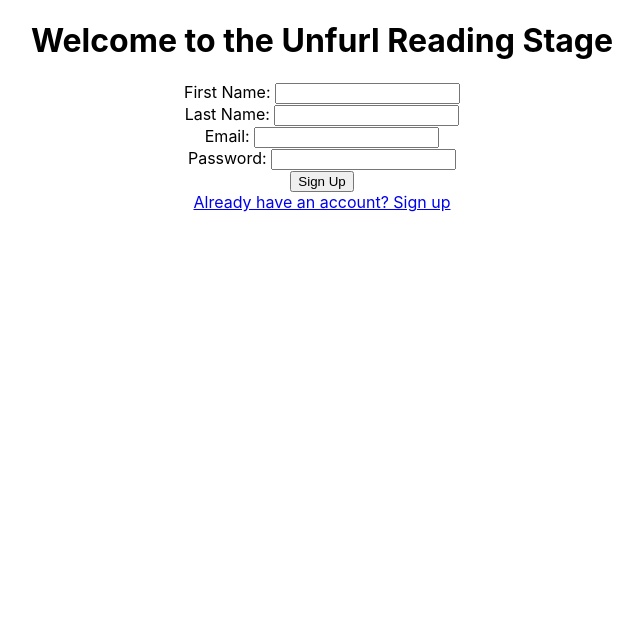
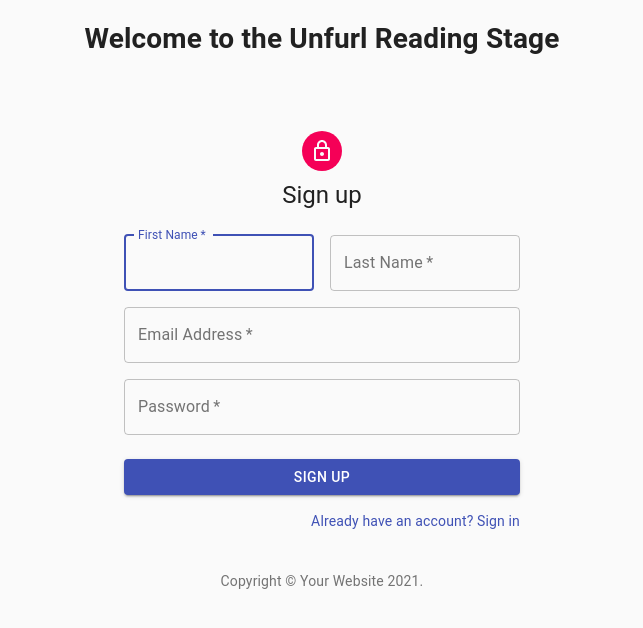
Before and after one commit to Ranjodhsandhu/unfurlreading, a React (Create React App) app: page /signup in a window 1280 px wide. Shown: the top 628 px of the page, without its empty margins (318-961 px from the left). Built offline with nearby package versions, Linux system fonts and the light colour scheme; no server answers.

Commit message:
signin, signup design from material-ui template

```diff
--- a/package.json
+++ b/package.json
@@ -18,6 +18,8 @@
   "author": "Ranjodh",
   "license": "ISC",
   "dependencies": {
+    "@material-ui/core": "^4.12.3",
+    "@material-ui/icons": "^4.11.2",
     "@testing-library/jest-dom": "^4.2.4",
     "@testing-library/react": "^9.5.0",
     "@testing-library/user-event": "^7.2.1",
--- a/src/components/SignIn.js
+++ b/src/components/SignIn.js
@@ -1,7 +1,53 @@
 import  React, { useState }  from 'react';
-import { Link } from 'react-router-dom';
+import Avatar from '@material-ui/core/Avatar';
+import Button from '@material-ui/core/Button';
+import CssBaseline from '@material-ui/core/CssBaseline';
+import TextField from '@material-ui/core/TextField';
+import FormControlLabel from '@material-ui/core/FormControlLabel';
+import Checkbox from '@material-ui/core/Checkbox';
+import Link from '@material-ui/core/Link';
+import Grid from '@material-ui/core/Grid';
+import Box from '@material-ui/core/Box';
+import LockOutlinedIcon from '@material-ui/icons/LockOutlined';
+import Typography from '@material-ui/core/Typography';
+import { makeStyles } from '@material-ui/core/styles';
+import Container from '@material-ui/core/Container';
+
+function Copyright() {
+    return (
+        <Typography variant="body2" color="textSecondary" align="center">
+            {'Copyright © '}
+            <Link color="inherit" href="#">
+                Unfurl Reading
+            </Link>{' '}
+            {new Date().getFullYear()}
+            {'.'}
+        </Typography>
+    );
+}
+const useStyles = makeStyles((theme) => ({
+    paper: {
+        marginTop: theme.spacing(8),
+        display: 'flex',
+        flexDirection: 'column',
+        alignItems: 'center',
+    },
+    avatar: {
+        margin: theme.spacing(1),
+        backgroundColor: theme.palette.secondary.main,
+    },
+    form: {
+        width: '100%', // Fix IE 11 issue.
+        marginTop: theme.spacing(1),
+    },
+    submit: {
+        margin: theme.spacing(3, 0, 2),
+    },
+}));
 
 export default function SignIn(props){
+    const classes = useStyles();
+
     const [ email, setEmail ] = useState('');
     const [ password, setPassword ] = useState('');
 
@@ -19,24 +65,91 @@
         if(!response.ok){
             throw new Error( data.message );
         }
-        // console.log(props);
         props.getUser();
-
     }
     return(
-        <div>
-            <form onSubmit={ handleSubmit }>
-
-                <label htmlFor="email">Email Address:</label>
-                <input type="text" value={email}id="email" name="email" onChange={(e)=> {setEmail(e.target.value);}} required/>
-                <br />
-                <label htmlFor="password">Password:</label>
-                <input type="password" value={password} id="password" name="password" onChange={(e) => { setPassword(e.target.value); }} required/>
-                <br />
-                <button type="submit">Sign In</button>
-                <br />
-                <Link to="/signup">Don't have an account? Sign Up</Link>
+        <Container component="main" maxWidth="xs">
+            <CssBaseline />
+            <div className={classes.paper}>
+                <Avatar className={classes.avatar}>
+                    <LockOutlinedIcon />
+                </Avatar>
+                <Typography component="h1" variant="h5">
+                    Sign in
+                </Typography>
+                <form className={classes.form} noValidate onSubmit={ handleSubmit }>
+                <TextField
+                    variant="outlined"
+                    margin="normal"
+                    required
+                    fullWidth
+                    id="email"
+                    label="Email Address"
+                    name="email"
+                    autoComplete="email"
+                    autoFocus
+                    value={email}
+                    onChange={(e)=> {setEmail(e.target.value);}}
+                />
+                <TextField
+                    variant="outlined"
+                    margin="normal"
+                    required
+                    fullWidth
+                    name="password"
+                    label="Password"
+                    type="password"
+                    id="password"
+                    autoComplete="current-password"
+                    value={password}
+                    onChange={(e) => { setPassword(e.target.value); }}
+                />
+                <FormControlLabel
+                    control={<Checkbox value="remember" color="primary" />}
+                    label="Remember me"
+                />
+                <Button
+                    type="submit"
+                    fullWidth
+                    variant="contained"
+                    color="primary"
+                    className={classes.submit}
+                >
+                    Sign In
+                </Button>
+                <Grid container>
+                    <Grid item xs>
+                    {/* <Link href="#" variant="body2">
+                        Forgot password?
+                    </Link> */}
+                    </Grid>
+                    <Grid item>
+                    <Link href="/signup" variant="body2">
+                        "Don't have an account? Sign Up"
+                    </Link>
+                    </Grid>
+                </Grid>
             </form>
         </div>
+        <Box mt={8}>
+            <Copyright />
+        </Box>
+    </Container>
+
+
+        // <div>
+        //     <form >
+
+        //         <label htmlFor="email">Email Address:</label>
+        //         <input type="text"  id="email" name="email"  required/>
+        //         <br />
+        //         <label htmlFor="password">Password:</label>
+        //         <input type="password"  id="password" name="password"  required/>
+        //         <br />
+        //         <button type="submit">Sign In</button>
+        //         <br />
+
+        //     </form>
+        // </div>
     )
 }
--- a/src/components/SignUp.js
+++ b/src/components/SignUp.js
@@ -1,7 +1,54 @@
 import React, { useState } from 'react';
-import { Link } from 'react-router-dom';
+import Avatar from '@material-ui/core/Avatar';
+import Button from '@material-ui/core/Button';
+import CssBaseline from '@material-ui/core/CssBaseline';
+import TextField from '@material-ui/core/TextField';
+import FormControlLabel from '@material-ui/core/FormControlLabel';
+import Checkbox from '@material-ui/core/Checkbox';
+import Link from '@material-ui/core/Link';
+import Grid from '@material-ui/core/Grid';
+import Box from '@material-ui/core/Box';
+import LockOutlinedIcon from '@material-ui/icons/LockOutlined';
+import Typography from '@material-ui/core/Typography';
+import { makeStyles } from '@material-ui/core/styles';
+import Container from '@material-ui/core/Container';
+
+function Copyright() {
+    return (
+        <Typography variant="body2" color="textSecondary" align="center">
+            {'Copyright © '}
+            <Link color="inherit" href="https://material-ui.com/">
+                Your Website
+            </Link>{' '}
+            {new Date().getFullYear()}
+            {'.'}
+        </Typography>
+    );
+}
+
+const useStyles = makeStyles((theme) => ({
+    paper: {
+        marginTop: theme.spacing(8),
+        display: 'flex',
+        flexDirection: 'column',
+        alignItems: 'center',
+    },
+    avatar: {
+        margin: theme.spacing(1),
+        backgroundColor: theme.palette.secondary.main,
+    },
+    form: {
+        width: '100%', // Fix IE 11 issue.
+        marginTop: theme.spacing(3),
+    },
+    submit: {
+        margin: theme.spacing(3, 0, 2),
+    },
+}));
+
 
 export default function SignUp(props){
+    const classes = useStyles();
 
     const [ email, setEmail ] = useState('');
     const [ password, setPassword ] = useState('');
@@ -52,49 +99,140 @@
         signUpUser();
     }
     return(
-        <div>
-            <form onSubmit={ handleSubmit }>
-                <label htmlFor="firstName">First Name: </label>
-                <input
-                    type="text"
+
+        <Container component="main" maxWidth="xs">
+            <CssBaseline />
+            <div className={classes.paper}>
+                <Avatar className={classes.avatar}>
+                    <LockOutlinedIcon />
+                </Avatar>
+                <Typography component="h1" variant="h5">
+                    Sign up
+                </Typography>
+                <form className={classes.form} noValidate onSubmit={handleSubmit}>
+                    <Grid container spacing={2}>
+                        <Grid item xs={12} sm={6}>
+                            <TextField
+                                autoComplete="fname"
+                                name="firstName"
+                                variant="outlined"
+                                required
+                                fullWidth
+                                id="firstName"
+                                label="First Name"
+                                autoFocus
                                 value={firstName}
-                    id="firstName"
-                    name="firstName"
-                    onChange={e=>setFirstName(e.target.value)}
+                                onChange={e => setFirstName(e.target.value)}
                             />
-                <br />
-                <label htmlFor="lastName">Last Name: </label>
-                <input
-                    type="text"
+                        </Grid>
+                        <Grid item xs={12} sm={6}>
+                            <TextField
+                                variant="outlined"
+                                required
+                                fullWidth
+                                id="lastName"
+                                label="Last Name"
+                                name="lastName"
+                                autoComplete="lname"
                                 value={lastName}
-                    id="lastName"
-                    name="lastName"
                                 onChange={e => setLastName(e.target.value)}
                             />
-                <br />
-                <label htmlFor="email">Email: </label>
-                <input
-                    type="text"                    value={email}
+                        </Grid>
+                        <Grid item xs={12}>
+                            <TextField
+                                variant="outlined"
+                                required
+                                fullWidth
                                 id="email"
+                                label="Email Address"
                                 name="email"
+                                autoComplete="email"
+                                value={email}
                                 onChange={e => setEmail(e.target.value)}
                             />
-                <br />
-                <label htmlFor="password">Password: </label>
-                <input
+                        </Grid>
+                        <Grid item xs={12}>
+                            <TextField
+                                variant="outlined"
+                                required
+                                fullWidth
+                                name="password"
+                                label="Password"
                                 type="password"
+                                id="password"
+                                autoComplete="current-password"
                                 value={password}
-                    id="password"
-                    name="password"
                                 onChange={e => setPassword(e.target.value)}
                             />
-                <br />
-                <button type="submit">
+                        </Grid>
+                    </Grid>
+                    <Button
+                        type="submit"
+                        fullWidth
+                        variant="contained"
+                        color="primary"
+                        className={classes.submit}
+                    >
                         Sign Up
-                </button>
-                <br />
-                <Link to="/signin" >Already have an account? Sign up </Link>
+                    </Button>
+                    <Grid container justifyContent="flex-end">
+                        <Grid item>
+                            <Link href="/signin" variant="body2">
+                                Already have an account? Sign in
+                            </Link>
+                        </Grid>
+                    </Grid>
                 </form>
             </div>
+            <Box mt={5}>
+                <Copyright />
+            </Box>
+        </Container>
+
+
+        // <div>
+        //     <form onSubmit={ handleSubmit }>
+        //         <label htmlFor="firstName">First Name: </label>
+        //         <input
+        //             type="text"
+        //             value={firstName}
+        //             id="firstName"
+        //             name="firstName"
+        //             onChange={e=>setFirstName(e.target.value)}
+        //         />
+        //         <br />
+        //         <label htmlFor="lastName">Last Name: </label>
+        //         <input
+        //             type="text"
+        //             value={lastName}
+        //             id="lastName"
+        //             name="lastName"
+        //             onChange={e => setLastName(e.target.value)}
+        //         />
+        //         <br />
+        //         <label htmlFor="email">Email: </label>
+        //         <input
+        //             type="text"                    value={email}
+        //             id="email"
+        //             name="email"
+        //             onChange={e => setEmail(e.target.value)}
+        //         />
+        //         <br />
+        //         <label htmlFor="password">Password: </label>
+        //         <input
+        //             type="password"
+        //             value={password}
+        //             id="password"
+        //             name="password"
+        //             onChange={e => setPassword(e.target.value)}
+        //         />
+        //         <br />
+        //         <button type="submit">
+        //             Sign Up
+        //         </button>
+        //         <br />
+        //         <Link to="/signin" >Already have an account? Sign In </Link>
+        //     </form>
+        // </div>
     );
 }
```
Also changed, not shown: 1 other file (tests, documents, lock files or other folders). Lines whose indentation alone changed are shown as unchanged.
